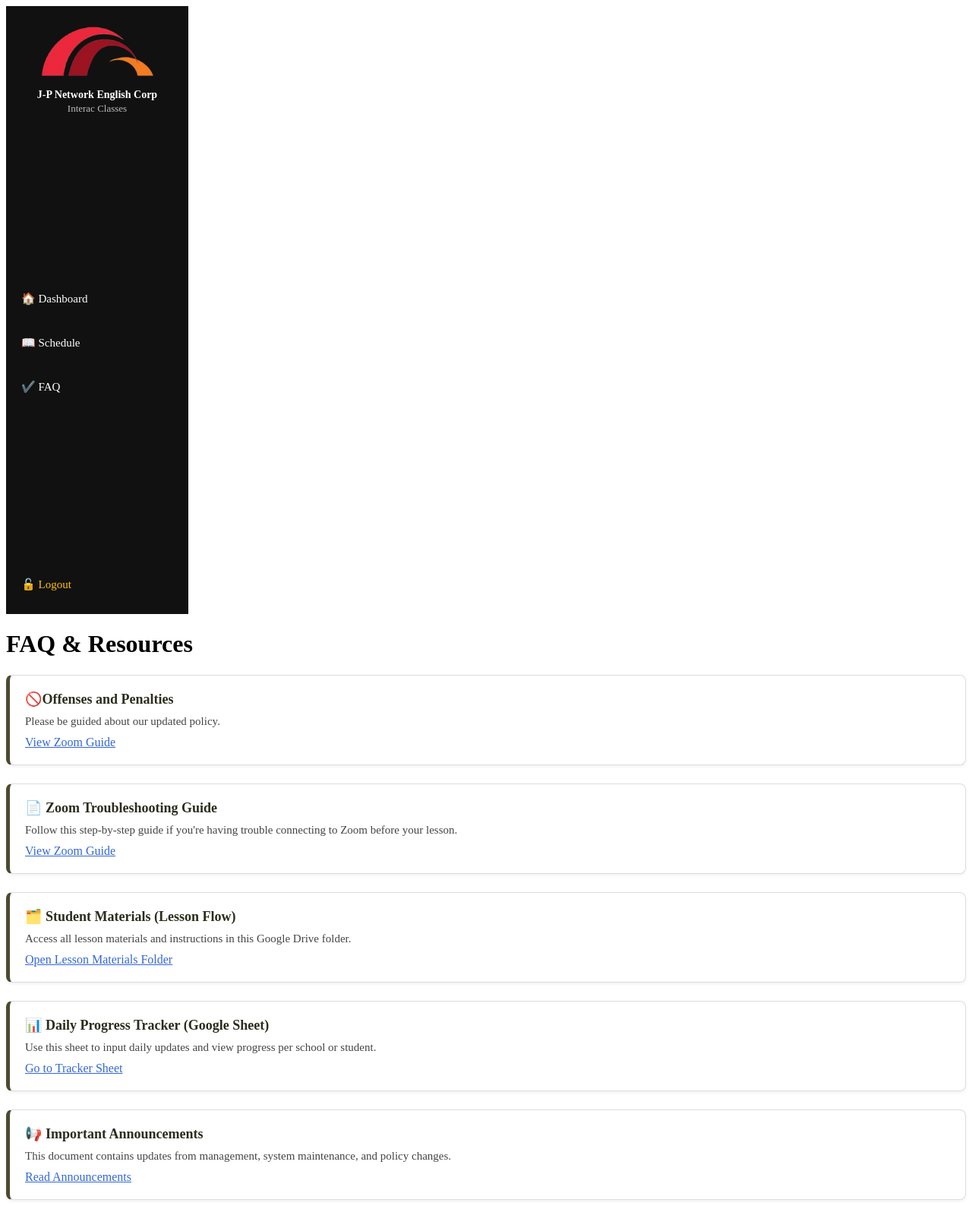
After one commit to jp-interac-class/JPinterac, a PHP site: page /faq.php in a window 1280 px wide. The commit adds this page. Shown: the whole page at 76% size. Run offline with PHP 8.4, Linux system fonts and the light colour scheme; the visitor is signed in with stand-in values (Sample User, id 1).

Commit message:
Added FAQ page

```diff
--- /dev/null
+++ b/faq.css
@@ -0,0 +1,81 @@
+/* Sidebar */
+.sidebar {
+    background-color: #111;
+    color: white;
+    width: 240px;
+    height: 100vh;
+    display: flex;
+    flex-direction: column;
+    align-items: stretch;
+    justify-content: space-between;
+    padding: 20px 0;
+    box-sizing: border-box;
+  }
+
+  .logo {
+    display: flex;
+    flex-direction: column;
+    align-items: center;
+    text-align: center;
+    gap: 6px;
+    padding: 0 20px;
+  }
+
+  .logo img {
+    width: 160px;
+  }
+
+  .logo-text strong {
+    font-size: 14px;
+    color: white;
+  }
+
+  .logo-text span {
+    font-size: 13px;
+    color: #bbb;
+  }
+
+  .nav-wrapper {
+    flex: 1;
+    display: flex;
+    align-items: center;
+    justify-content: center;
+  }
+
+  .nav {
+    display: flex;
+    flex-direction: column;
+    align-items: flex-start;
+    gap: 40px;
+    padding: 0 20px;
+    width: 100%;
+  }
+
+  .nav-item {
+    color: white;
+    text-decoration: none;
+    font-size: 15px;
+    display: flex;
+    align-items: center;
+    gap: 10px;
+    transition: background 0.2s;
+    width: 100%;
+  }
+
+  .nav-item:hover {
+    background-color: #1a1a1a;
+    border-radius: 6px;
+    padding-left: 6px;
+  }
+
+  .logout {
+    color: #ffc107;
+    text-decoration: none;
+    font-size: 15px;
+    display: flex;
+    align-items: center;
+    gap: 10px;
+    justify-content: flex-start;
+    padding: 10px 20px;
+    width: 100%;
+  }
--- /dev/null
+++ b/faq.php
@@ -0,0 +1,114 @@
+<?php
+session_start();
+if (!isset($_SESSION["loggedin"]) || $_SESSION["loggedin"] !== true) {
+    header("Location: login.php");
+    exit;
+}
+?>
+
+<!DOCTYPE html>
+<html lang="en">
+<head>
+  <meta charset="UTF-8" />
+  <meta name="viewport" content="width=device-width, initial-scale=1.0" />
+  <title>FAQ</title>
+  <link rel="stylesheet" href="faq.css" />
+  <style>
+    .faq-container {
+      display: flex;
+      flex-direction: column;
+      gap: 24px;
+    }
+
+    .faq-item {
+      background: #ffffff;
+      border: 1px solid #ddd;
+      border-left: 5px solid #4a4a2f;
+      border-radius: 8px;
+      padding: 20px;
+      box-shadow: 0 2px 4px rgba(0, 0, 0, 0.06);
+    }
+
+    .faq-item h3 {
+      margin: 0 0 10px;
+      font-size: 18px;
+      color: #2c2c1e;
+    }
+
+    .faq-item p {
+      margin: 0 0 10px;
+      color: #444;
+      font-size: 15px;
+    }
+
+    .faq-item a {
+      color: #3367d6;
+      text-decoration: underline;
+    }
+
+    .faq-item a:hover {
+      text-decoration: none;
+    }
+  </style>
+</head>
+<body>
+<div class="container">
+  <!-- Sidebar (Copied from dashboard.php) -->
+  <aside class="sidebar">
+    <div class="logo">
+      <img src="Logo/logo1.png" alt="Logo" />
+      <div class="logo-text">
+        <strong>J-P Network English Corp</strong><br />
+        <span>Interac Classes</span>
+      </div>
+    </div>
+    <div class="nav-wrapper">
+      <nav class="nav">
+        <a href="teacherdashboard.php" class="nav-item">🏠 Dashboard</a>
+        <a href="weeklyschedule.php" class="nav-item">📖 Schedule</a>
+        <a href="faq.php" class="nav-item">✔️ FAQ</a>
+      </nav>
+    </div>
+    <a href="logout.php" class="logout">🔓 Logout</a>
+  </aside>
+
+  <!-- Main Content -->
+  <main class="main">
+    <h1>FAQ & Resources</h1>
+    <div class="faq-container">
+
+    <div class="faq-item">
+        <h3>🚫Offenses and Penalties </h3>
+        <p>Please be guided about our updated policy.</p>
+        <a href="https://docs.google.com/spreadsheets/d/1G_kRRavs20TfnA2JYou5fLbRVeeASA6mshi3dlI0KiA/edit?gid=0#gid=0" target="_blank">View Zoom Guide</a>
+      </div>
+
+      <div class="faq-item">
+        <h3>📄 Zoom Troubleshooting Guide</h3>
+        <p>Follow this step-by-step guide if you're having trouble connecting to Zoom before your lesson.</p>
+        <a href="https://docs.google.com/document/d/your-zoom-guide-link" target="_blank">View Zoom Guide</a>
+      </div>
+
+      <div class="faq-item">
+        <h3>🗂️ Student Materials (Lesson Flow)</h3>
+        <p>Access all lesson materials and instructions in this Google Drive folder.</p>
+        <a href="https://drive.google.com/drive/folders/your-materials-folder" target="_blank">Open Lesson Materials Folder</a>
+      </div>
+
+      <div class="faq-item">
+        <h3>📊 Daily Progress Tracker (Google Sheet)</h3>
+        <p>Use this sheet to input daily updates and view progress per school or student.</p>
+        <a href="https://docs.google.com/spreadsheets/d/your-daily-progress-link" target="_blank">Go to Tracker Sheet</a>
+      </div>
+
+      <div class="faq-item">
+        <h3>📢 Important Announcements</h3>
+        <p>This document contains updates from management, system maintenance, and policy changes.</p>
+        <a href="https://docs.google.com/document/d/your-announcement-link" target="_blank">Read Announcements</a>
+      </div>
+
+    </div>
+  </main>
+</div>
+</body>
+</html>
--- a/teacherdashboard.php
+++ b/teacherdashboard.php
@@ -105,7 +105,7 @@ if (!isset($_SESSION["loggedin"]) || $_SESSION["loggedin"] !== true) {
     <nav class="nav">
       <a href="teacherdashboard.php" class="nav-item">🏠 Dashboard</a>
       <a href="weeklyschedule.php" class="nav-item">📖 Schedule</a>
-      <a href="#" class="nav-item">✔️ FAQ</a>
+      <a href="faq.php" class="nav-item">✔️ FAQ</a>
     </nav>
   </div>
 
--- a/weeklyschedule.php
+++ b/weeklyschedule.php
@@ -29,7 +29,7 @@ if (!isset($_SESSION["loggedin"]) || $_SESSION["loggedin"] !== true) {
     <nav class="nav">
       <a href="teacherdashboard.php" class="nav-item">🏠 Dashboard</a>
       <a href="weeklyschedule.php" class="nav-item">📖 Schedule</a>
-      <a href="#" class="nav-item">✔️ FAQ</a>
+      <a href="faq.php" class="nav-item">✔️ FAQ</a>
     </nav>
   </div>
 
```
